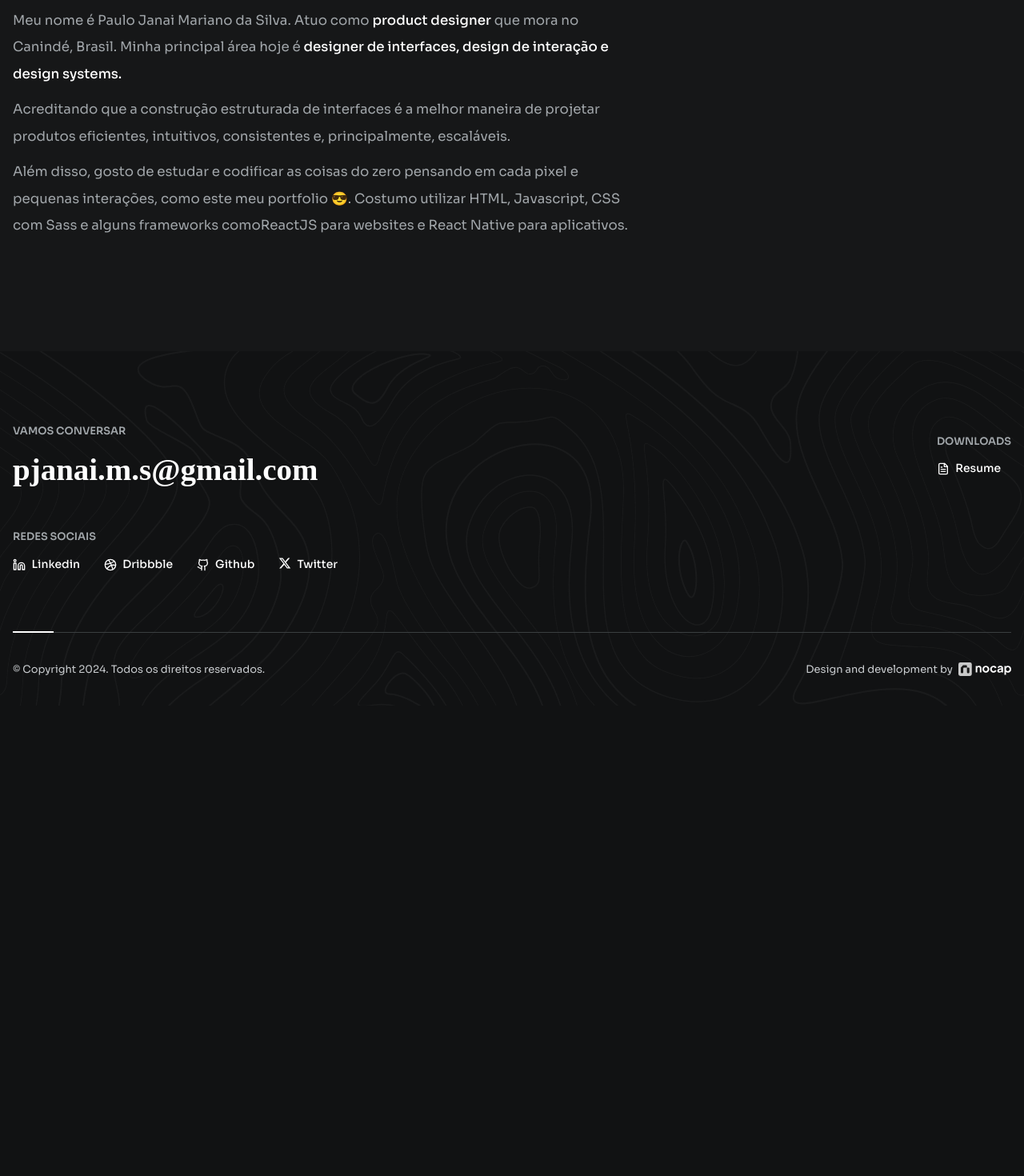
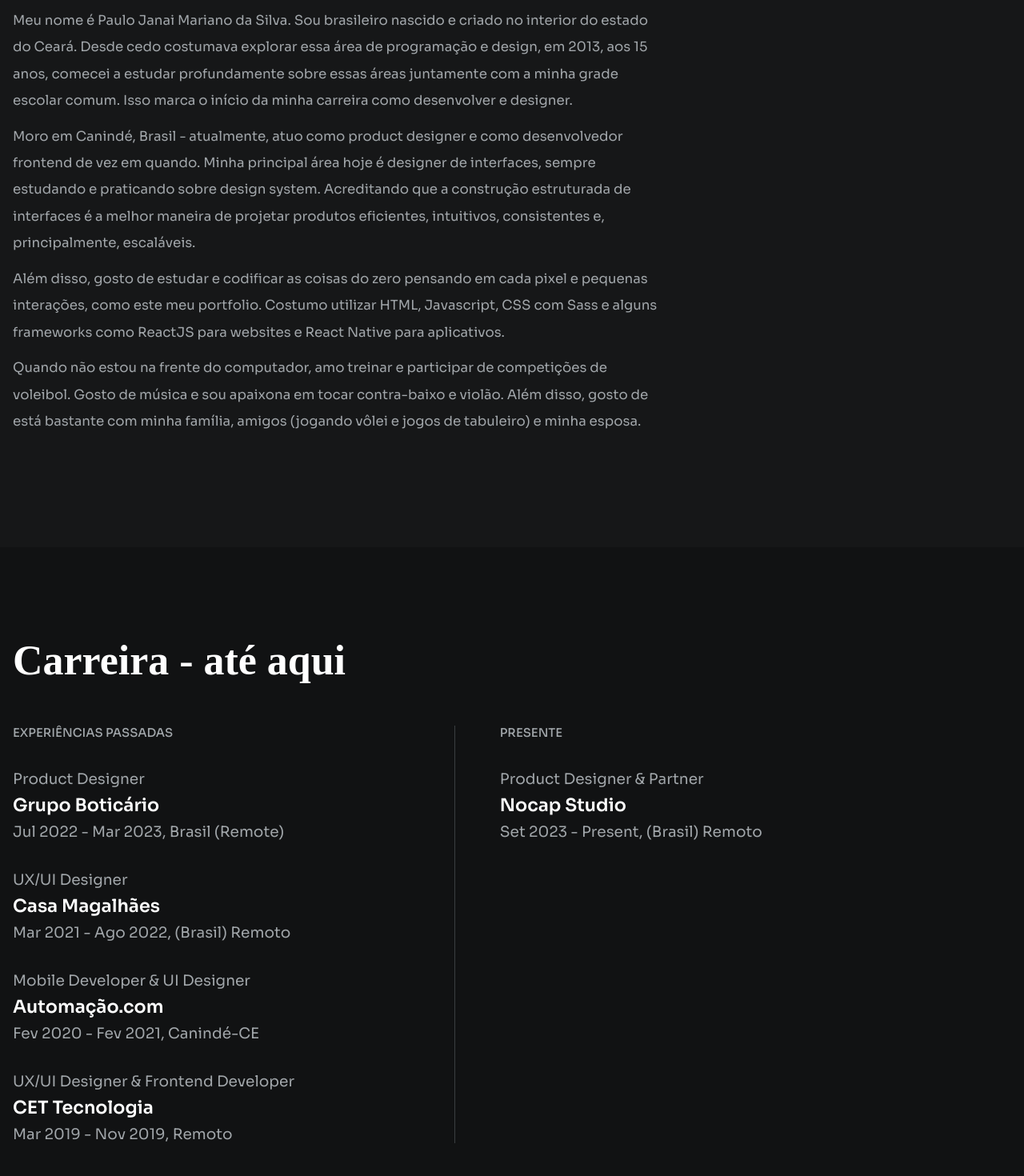
Before and after one commit to paulojanai/my-website-react, a React (Vite) app: page /about in a window 1280 px wide. Shown: the part 800-2270 px from the top of the page at 80% size. Before the commit the page ends 1682 px from the top, so only its background shows below. Built offline with nearby package versions, Linux system fonts and the light colour scheme; a web font is replaced by a local one.

Commit message:
feat: path career added

```diff
--- a/src/data/global.ts
+++ b/src/data/global.ts
@@ -1,9 +1,9 @@
 export const AllDesignerExpertises : string[] = [
-'Padrões de UI', 'Análise de competidores', 'Design System', 'Prototipagem', 'Pesquisa de usuários', 'Handoff', 'Design de interação', 'Teste de usabilidade'
+'Design Patterns', 'Análise de competidores', 'Design System', 'Prototipagem', 'Pesquisa de usuários', 'Handoff', 'Design de interação', 'Teste de usabilidade', 'Microinteractions'
 ]
 
 export const AllDesignerTools : string[] = [
-'Papel & Caneta', 'SVGator', 'Miro', 'Figma & Adobe XD', 'LottieFiles', 'Maze'
+'Papel & Caneta', 'SVGator', 'Miro', 'Figma', 'LottieFiles', 'Maze'
 ]
 
 export const AllDeveloperExpertises: string[] = [
--- a/src/pages/about.tsx
+++ b/src/pages/about.tsx
@@ -9,7 +9,7 @@ function About() {
           <h1>Gallety</h1>
         </GridContainer>
       </section>
-      <section className='section-about' id='section-about'>
+      <section className='section-about'>
         <GridContainer>
           <div className='text-about'>
             <div className='text-caption' data-aos='fade-up'>
@@ -24,24 +24,35 @@ function About() {
 
             <div className='description' data-aos='fade-up'>
               <p className='body-md paragraph-high'>
-                Meu nome é Paulo Janai Mariano da Silva. Atuo como{' '}
-                <span className='highlighted-text'>product designer</span> que
-                mora no Canindé, Brasil. Minha principal área hoje é{' '}
-                <span className='highlighted-text'>
-                  designer de interfaces, design de interação e design systems.
-                </span>
+                Meu nome é Paulo Janai Mariano da Silva. Sou brasileiro nascido
+                e criado no interior do estado do Ceará. Desde cedo costumava
+                explorar essa área de programação e design, em 2013, aos 15
+                anos, comecei a estudar profundamente sobre essas áreas
+                juntamente com a minha grade escolar comum. Isso marca o início
+                da minha carreira como desenvolver e designer.
               </p>
               <p className='body-md paragraph-high'>
-                Acreditando que a construção estruturada de interfaces é a
-                melhor maneira de projetar produtos eficientes, intuitivos,
-                consistentes e, principalmente, escaláveis.
+                Moro em Canindé, Brasil - atualmente, atuo como product designer
+                e como desenvolvedor frontend de vez em quando. Minha principal
+                área hoje é designer de interfaces, sempre estudando e
+                praticando sobre design system. Acreditando que a construção
+                estruturada de interfaces é a melhor maneira de projetar
+                produtos eficientes, intuitivos, consistentes e, principalmente,
+                escaláveis.
               </p>
               <p className='body-md paragraph-high'>
                 Além disso, gosto de estudar e codificar as coisas do zero
                 pensando em cada pixel e pequenas interações, como este meu
-                portfolio 😎. Costumo utilizar HTML, Javascript, CSS com Sass e
-                alguns frameworks comoReactJS para websites e React Native para
+                portfolio. Costumo utilizar HTML, Javascript, CSS com Sass e
+                alguns frameworks como ReactJS para websites e React Native para
                 aplicativos.
+              </p>
+              <p className='body-md paragraph-high'>
+                Quando não estou na frente do computador, amo treinar e
+                participar de competições de voleibol. Gosto de música e sou
+                apaixona em tocar contra-baixo e violão. Além disso, gosto de
+                está bastante com minha família, amigos (jogando vôlei e jogos
+                de tabuleiro) e minha esposa.
               </p>
             </div>
             {/* <Button className='see-cv'>
@@ -77,6 +88,54 @@ function About() {
           </div>
         </GridContainer>
       </section>
+      <section className='section-career'>
+        <GridContainer>
+          <h2>Carreira - até aqui</h2>
+
+          <div className='listview-experiences'>
+            <div className='past-experiences'>
+              <p className='title'>EXPERIÊNCIAS PASSADAS</p>
+              <ul>
+                <li className='experience'>
+                  <p className='body-lg'>Product Designer</p>
+                  <p className='body-xl'>Grupo Boticário</p>
+                  <p className='body-lg'>
+                    Jul 2022 - Mar 2023, Brasil (Remote)
+                  </p>
+                </li>
+                <li className='experience'>
+                  <p className='body-lg'>UX/UI Designer</p>
+                  <p className='body-xl'>Casa Magalhães</p>
+                  <p className='body-lg'>
+                    Mar 2021 - Ago 2022, (Brasil) Remoto
+                  </p>
+                </li>
+                <li className='experience'>
+                  <p className='body-lg'>Mobile Developer & UI Designer</p>
+                  <p className='body-xl'>Automação.com</p>
+                  <p className='body-lg'>Fev 2020 - Fev 2021, Canindé-CE</p>
+                </li>
+                <li className='experience'>
+                  <p className='body-lg'>UX/UI Designer & Frontend Developer</p>
+                  <p className='body-xl'>CET Tecnologia</p>
+                  <p className='body-lg'>Mar 2019 - Nov 2019, Remoto</p>
+                </li>
+              </ul>
+            </div>
+
+            <div className='current'>
+              <p className='title'>PRESENTE</p>
+              <ul>
+                <li className='experience'>
+                  <p className='body-lg'>Product Designer & Partner</p>
+                  <p className='body-xl'>Nocap Studio</p>
+                  <p className='body-lg'>Set 2023 - Present, (Brasil) Remoto</p>
+                </li>
+              </ul>
+            </div>
+          </div>
+        </GridContainer>
+      </section>
     </>
   );
 }
--- a/src/scss/_typography.scss
+++ b/src/scss/_typography.scss
@@ -85,7 +85,7 @@ h5 {
 
 .body-xl {
   font-size: 2.4rem;
-  font-weight: 500;
+  font-weight: 600;
 
   @include responsive(600px) {
     font-size: 2rem;
--- a/src/scss/pages/_about.scss
+++ b/src/scss/pages/_about.scss
@@ -30,7 +30,7 @@
 
     .text-about {
       width: 100%;
-      max-width: 84rem;
+      max-width: 88rem;
 
       .description {
         color: $grayscale-300;
@@ -66,3 +66,60 @@
     }
   }
 }
+
+.section-career {
+  background-color: $grayscale-700;
+  color: $grayscale-50;
+
+  .grid-container {
+    @include padding_section();
+
+    ul {
+      @include flex(column, flex-start, flex-start);
+      gap: 4rem;
+
+      li.experience {
+        @include flex(column, flex-start, flex-start);
+        gap: 0.8rem;
+
+        p.body-lg {
+          color: $grayscale-300;
+        }
+      }
+    }
+
+    .listview-experiences {
+      @include flex(row, flex-start, flex-start);
+      gap: 6rem;
+      margin-top: 5.6rem;
+
+      .title {
+        color: $grayscale-300;
+        font-size: 1.6rem;
+        font-weight: 500;
+        margin-bottom: 4rem;
+      }
+
+      .past-experiences {
+        width: 100%;
+        max-width: 59.6rem;
+        border-right: 1px solid $grayscale-500;
+      }
+
+      .current {
+        width: 100%;
+      }
+    }
+
+    @include responsive(768px) {
+      .listview-experiences {
+        @include flex(column, flex-start, flex-start);
+
+        .past-experiences {
+          max-width: 100%;
+          border-right: none;
+        }
+      }
+    }
+  }
+}
```
